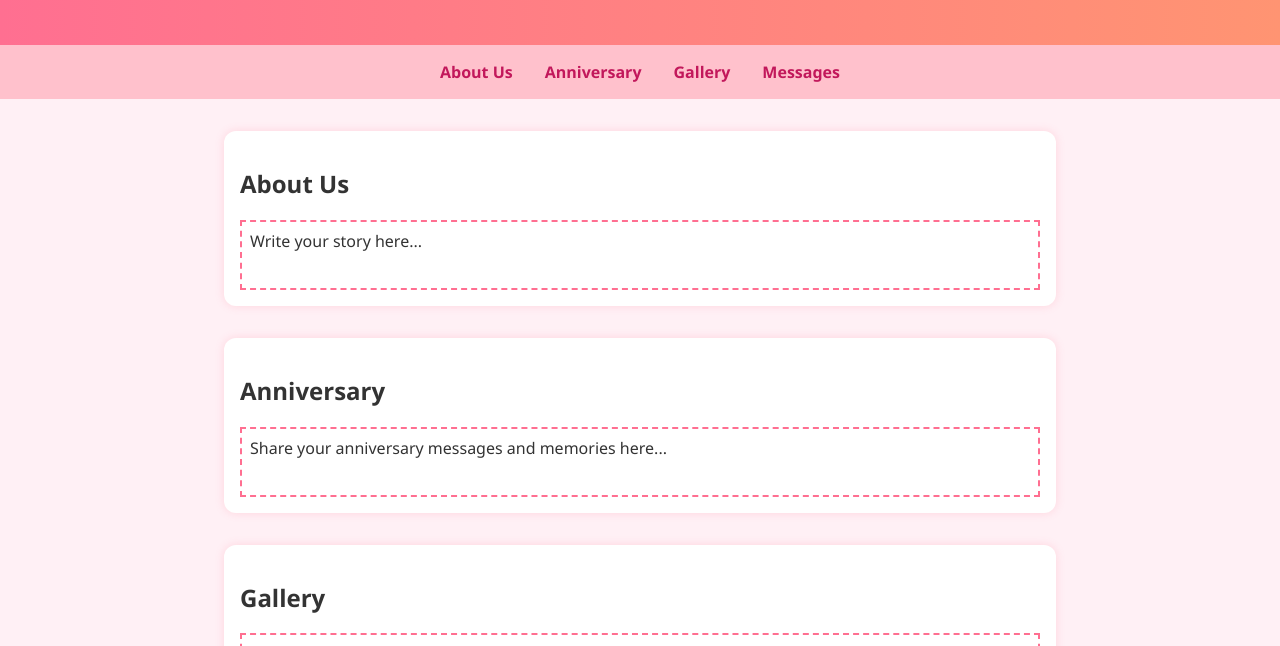
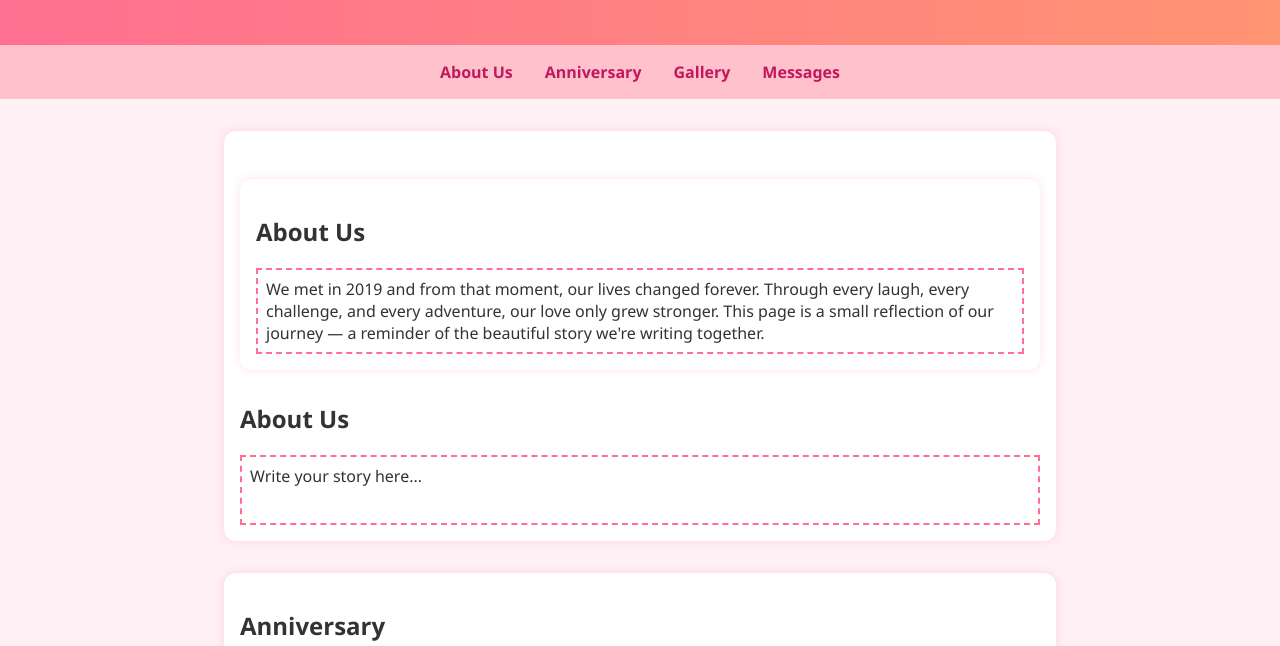
Before and after one commit to antan2019/Couple-website, a plain HTML site: page index.html in a window 1280 px wide. Shown: the part 138-784 px from the top of the page. Drawn offline with Linux system fonts and the light colour scheme.

Commit message:
Update index.html

```diff
--- a/index.html
+++ b/index.html
@@ -68,6 +68,14 @@
   </nav>
 
   <section id="about">
+    <section id="about">
+  <h2>About Us</h2>
+  <div class="editable" contenteditable="true">
+    We met in 2019 and from that moment, our lives changed forever.
+    Through every laugh, every challenge, and every adventure, our love only grew stronger.
+    This page is a small reflection of our journey — a reminder of the beautiful story we're writing together.
+  </div>
+    </section>
     <h2>About Us</h2>
     <div class="editable" contenteditable="true">
       Write your story here...
```
